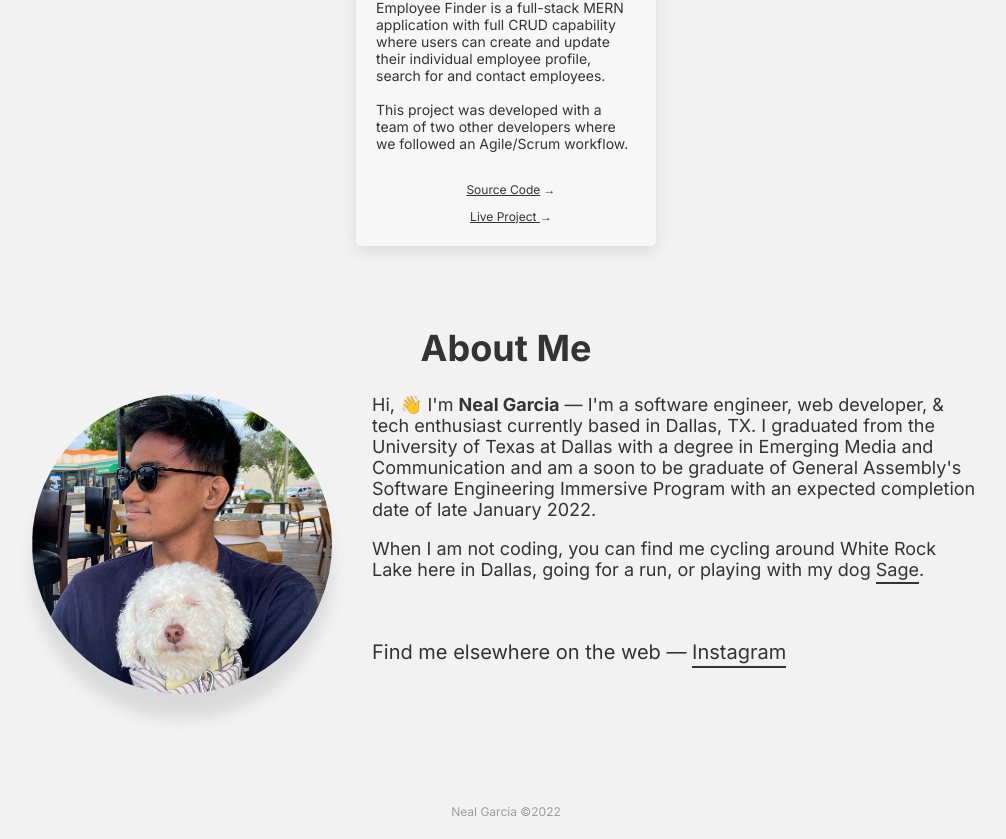
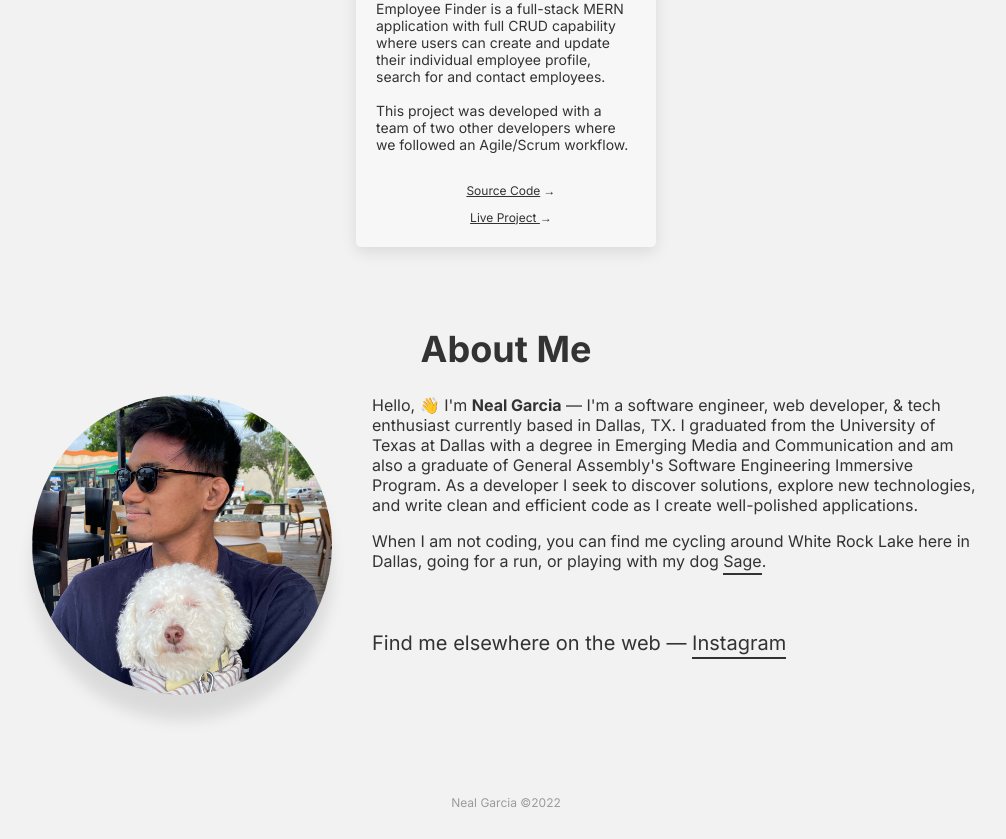
Before and after one commit to NealGarcia/react-portfolio-site, a React (Create React App) app: page / in a window 1280 px wide. Shown: the part 1264-2103 px from the top of the page, without its empty margins (134-1140 px from the left). Built offline with nearby package versions, Linux system fonts and the light colour scheme.

Commit message:
mobile responsiveness

```diff
--- a/src/DarkMode.css
+++ b/src/DarkMode.css
@@ -3,7 +3,7 @@
   --font-color: #333333;
   --tag-color:   #9c9c9c;
   --background-color: #f2f2f2;
-  --link-color: #555555;
+  --link-color: #696969;
   --project-color: #f7f7f7;
   --name-block: #a6e0ca;
 }
@@ -13,7 +13,7 @@
   --font-color: #ffffff;
   --background-color: #1e1e1e;
   --tag-color:   #7a7a7a;
-  --link-color: #d3d3d3;
+  --link-color: #9e9e9e;
   --project-color: #262626;
   --name-block: #6aad93;
 }
--- a/src/components/About.js
+++ b/src/components/About.js
@@ -7,9 +7,10 @@ function About(props) {
             <h1 className = "aboutTitle">About Me</h1>
             <div className = "aboutMe">
                 <img src = {avatar} alt = "Me" className = "aboutImg"/>
-                <p>Hi, 👋  I'm <span>Neal Garcia</span> —  I'm a software engineer, web developer, & tech enthusiast currently based in Dallas, TX.
+                <p>Hello, 👋  I'm <span>Neal Garcia</span> —  I'm a software engineer, web developer, & tech enthusiast currently based in Dallas, TX.
                 I graduated from the University of Texas at Dallas with a degree in Emerging Media and Communication and am
-                a soon to be graduate of General Assembly's Software Engineering Immersive Program with an expected completion date of late January 2022.</p>
+                also a graduate of General Assembly's Software Engineering Immersive Program. As a developer I seek to discover solutions, explore new technologies, and write clean and efficient code as I create well-polished applications.
+</p>
                 <p>When I am not coding, you can find me cycling around White Rock Lake here in Dallas, going for a run, or playing with my dog <a href = "https://www.instagram.com/spaceysagey/">Sage</a>.</p>
                 <p id = "social">Find me elsewhere on the web — <a href = "https://www.instagram.com/neal.garcia/">Instagram</a></p>
             </div>
--- a/src/index.css
+++ b/src/index.css
@@ -55,8 +55,9 @@ button:hover{
 .nav{
   display: flex;
   list-style-type: none;
-  font-size: 16px;
+  font-size: 18px;
   margin-left: -40px;
+  flex-wrap: wrap;
 }
 
 .nav li{
@@ -161,7 +162,7 @@ a:hover{
 }
 
 .aboutMe{
-  font-size: 18px;
+  font-size: 16px;
 }
 .about span:first-child{
   font-weight: bold;
```
